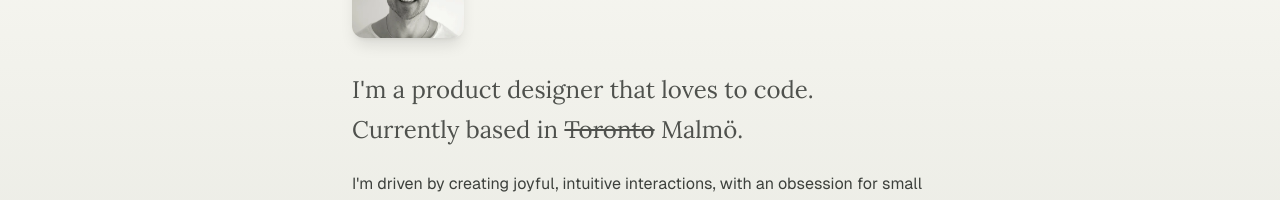
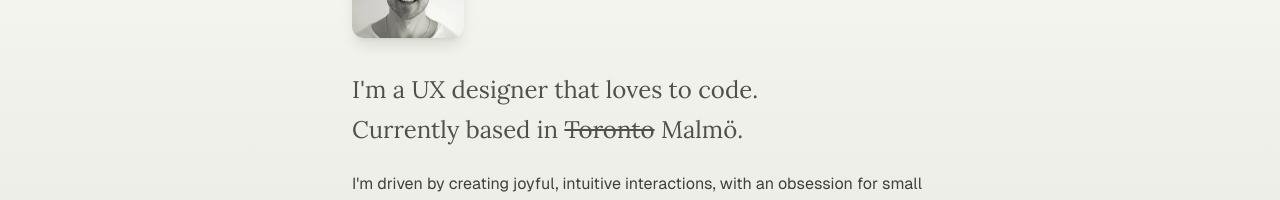
Before and after one commit to kvzivn/kevinivan.com, a Next.js app: page / in a window 1280 px wide. Shown: the part 202-402 px from the top of the page. Built offline with nearby package versions, Linux system fonts and the light colour scheme.

Commit message:
update copy

```diff
--- a/app/page.tsx
+++ b/app/page.tsx
@@ -165,7 +165,7 @@ export default function Home() {
             </div>
 
             <h1 className="mt-8 text-2xl leading-10 font-serif subpixel-antialiased opacity-90">
-              I'm a product designer that loves to code.{" "}
+              I'm a UX designer that loves to code.{" "}
               <br className="hidden sm:block" />
               Currently based in <s>Toronto</s> Malmö.
             </h1>
```
